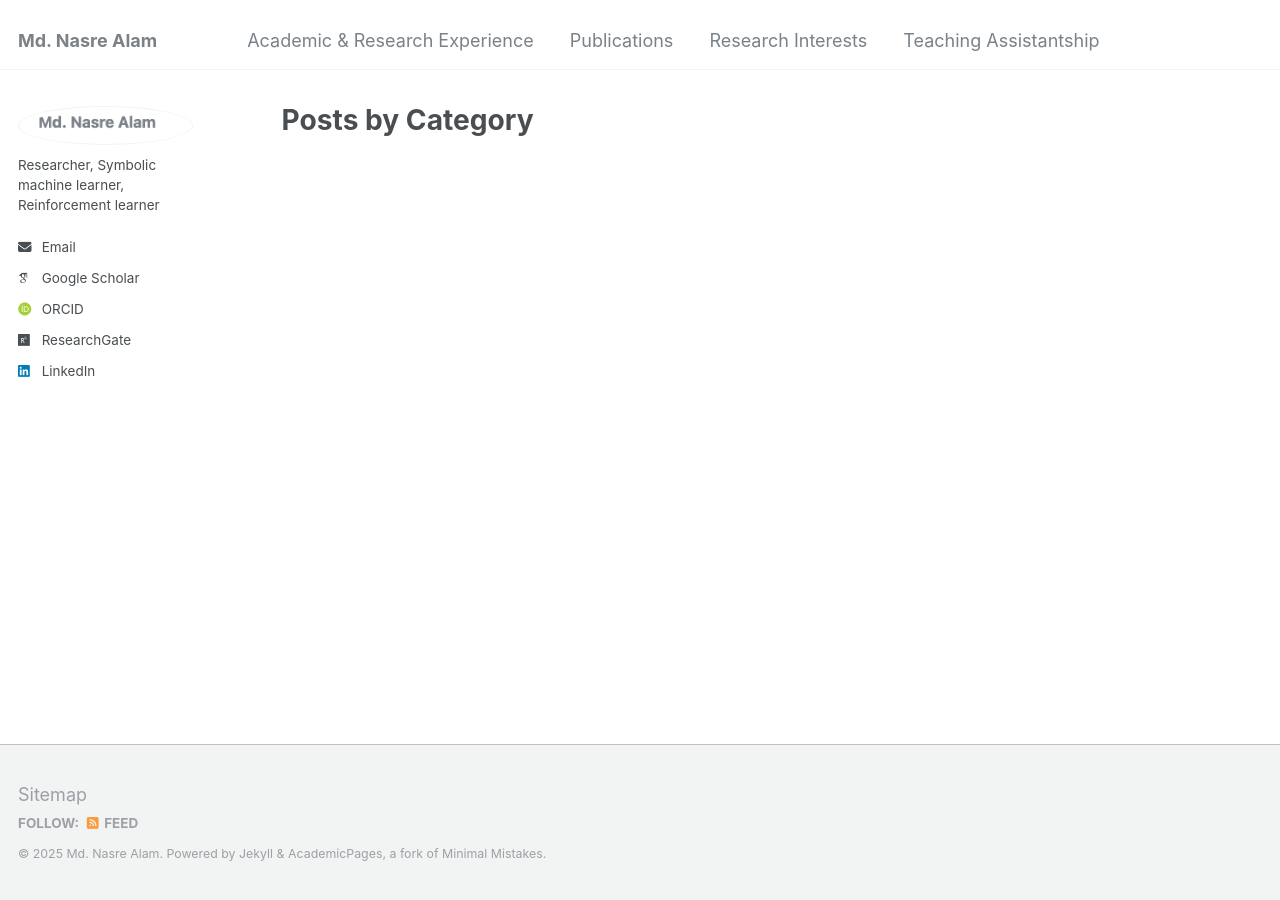
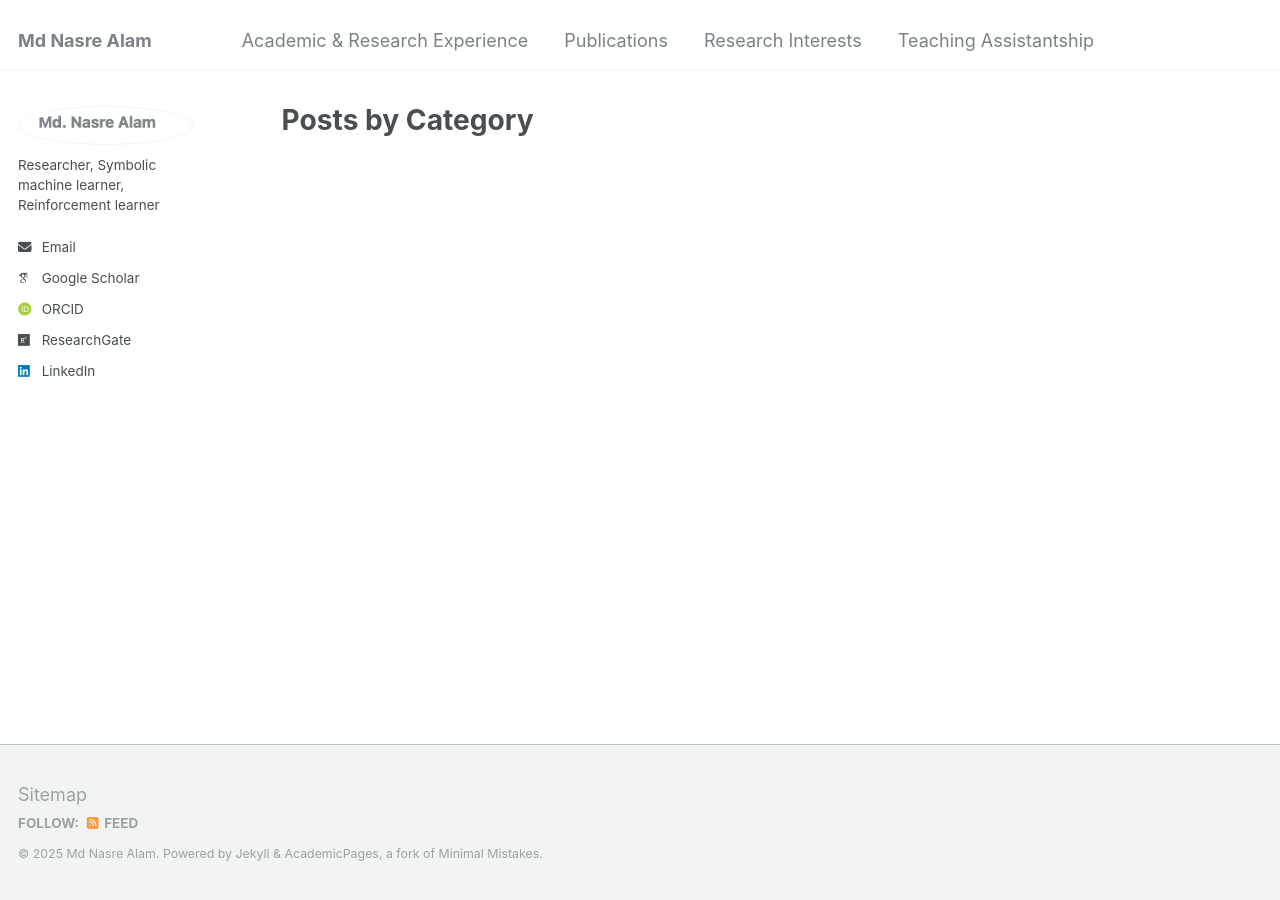
Before and after one commit to mdnasreiit/mdnasreiit.github.io, a Jekyll site: the page built from _pages/category-archive.html, in a window 1280 px wide. Built offline with Jekyll 4.4.1, drawn with Linux system fonts in a browser that asks for light colours; some web fonts are replaced.

```diff
--- a/_config.yml
+++ b/_config.yml
@@ -8,7 +8,7 @@
 
 # Basic Site Settings
 locale                   : "en-US"
-title                    : "Md. Nasre Alam"
+title                    : "Md Nasre Alam"
 title_separator          : "-"
 name                     : &namehj
 description              : &description "personal description"
```
